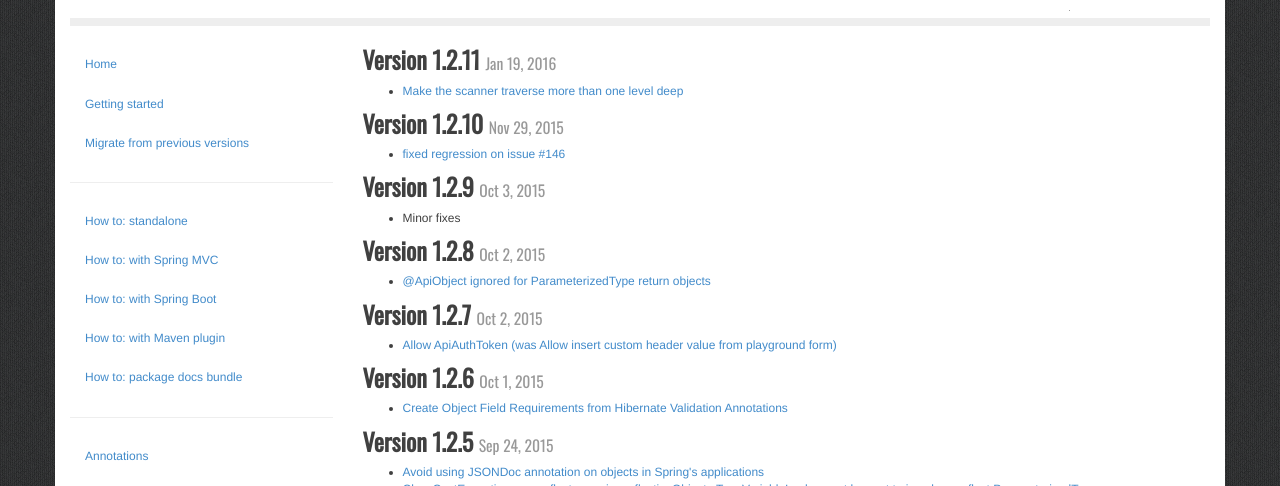
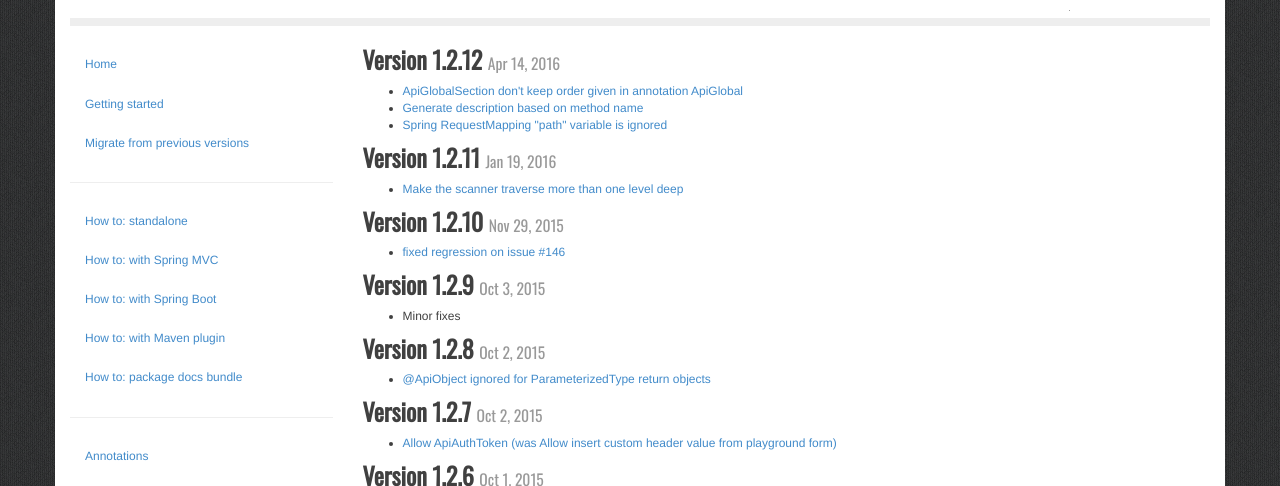
Before and after one commit to fabiomaffioletti/jsondoc, a Jekyll site: the page built from changelog.html, in a window 1280 px wide and 900 px high, cut to the strip 414-900 px from the top of the window. Built offline with Jekyll 4.4.1, drawn with Linux system fonts in a browser that asks for light colours; nearby versions of some CDN libraries; some web fonts are replaced; Markdown is read by kramdown in place of the engine named in the settings; some of the changed text lies outside the part shown; grey boxes are pictures that could not be loaded.

Commit message:
docs for version 1.2.12

```diff
--- a/_config.yml
+++ b/_config.yml
@@ -1,7 +1,7 @@
 name: JSONDoc
 baseurl:
 markdown: redcarpet
-highlighter: pygments
-version: 1.2.11
+highlighter: rouge
+version: 1.2.13
 demourl: http://jsondoc-fabiomaffioletti.rhcloud.com/jsondoc-ui.html?url=http://jsondoc-fabiomaffioletti.rhcloud.com/jsondoc
 downloadurl: distro/jsondoc-bundle-1.0.2.tar.gz
--- a/changelog.html
+++ b/changelog.html
@@ -2,6 +2,13 @@
 layout: default
 title: Changelog
 ---
+
+<h3>Version 1.2.12 <small>Apr 14, 2016</small></h3>
+<ul>
+<li><a target="_blank" href="https://github.com/fabiomaffioletti/jsondoc/issues/177">ApiGlobalSection don't keep order given in annotation ApiGlobal</a></li>
+<li><a target="_blank" href="https://github.com/fabiomaffioletti/jsondoc/issues/175">Generate description based on method name</a></li>
+<li><a target="_blank" href="https://github.com/fabiomaffioletti/jsondoc/issues/162">Spring RequestMapping "path" variable is ignored</a></li>
+</ul>
 
 <h3>Version 1.2.11 <small>Jan 19, 2016</small></h3>
 <ul>
--- a/configuration.html
+++ b/configuration.html
@@ -33,7 +33,7 @@ title: Changelog
 		</tr>
 		<tr>
 			<th><code>displayMethodAs</code></th>
-			<td>Whether to display methods as URIs or with a short description (summary attribute in the @ApiMethod annotation). Allowed values are <code>URI</code> and <code>SUMMARY</code>. Defaults to <code>URI</code>. For example, if <code>displayMethodAs</code> is set to <code>URI</code>, on the UI there will be something like <code>/books/{id}</code>. If it is set to <code>SUMMARY</code>, on the UI there will be something like <i>Gets a book with the given ID</i></td>
+			<td>Whether to display methods as URIs or with a short description (summary attribute in the @ApiMethod annotation) or with the java method name. Allowed values are <code>URI</code>, <code>SUMMARY</code>, <code>METHOD</code>. Defaults to <code>URI</code>. For example, if <code>displayMethodAs</code> is set to <code>URI</code>, on the UI there will be something like <code>/books/{id}</code>. If it is set to <code>SUMMARY</code>, on the UI there will be something like <i>Gets a book with the given ID</i>. If it is set to <code>METHOD</code>, on the UI there will be something like <i>findBookById</i>.</td>
 		</tr>
 	</tbody>
 </table>
```
